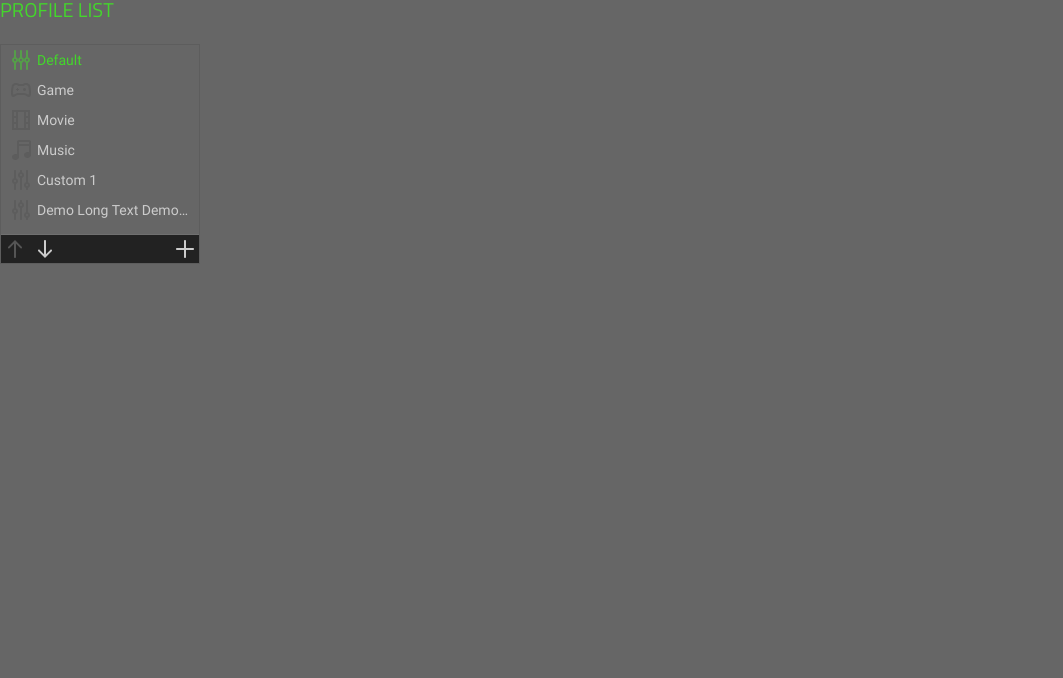
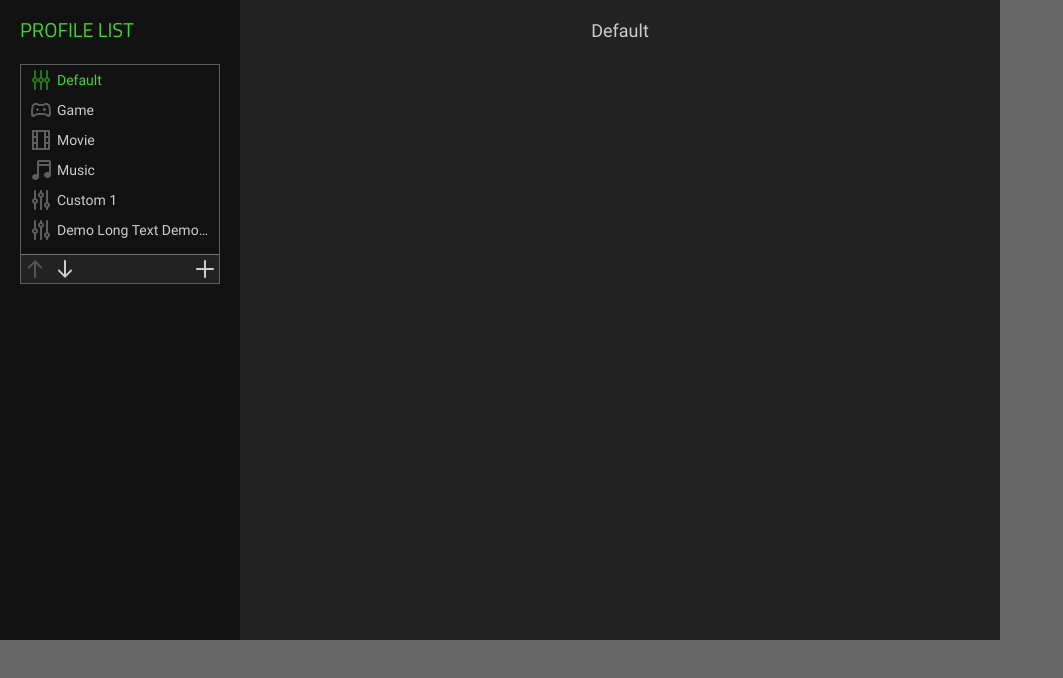
Before and after one commit to tzechong94/jstest, a React (Vite) app: page / in a window 1280 px wide. Shown: the top 678 px of the page, without its empty margins (0-1063 px from the left). Built offline with nearby package versions, Linux system fonts and the light colour scheme.

Commit message:
feat(flex): Sidebar and main screen css ok

```diff
--- a/src/App.jsx
+++ b/src/App.jsx
@@ -5,13 +5,18 @@ import Sidebar from "./components/Sidebar";
 
 function App() {
   return (
-    <>
-      <div className="main-container">
-        <div className="thx-wrapper flex">
-          <Sidebar />
+    <div className="main-container">
+      <div className="thx-wrapper flex">
+        <Sidebar />
+        <div className="thx-window">
+          <div className="sub-title flex">
+            <h1 id="eqTitle" className="eq-title">
+              Default
+            </h1>
+          </div>
         </div>
       </div>
-    </>
+    </div>
   );
 }
 
--- a/src/components/Sidebar.jsx
+++ b/src/components/Sidebar.jsx
@@ -1,14 +1,23 @@
 import { useEffect, useState } from "react";
-import { useSelector } from "react-redux";
+import { useSelector, useDispatch } from "react-redux";
+import { addProfile } from "../reducers/profileReducer";
 
 const Sidebar = () => {
   const profileArray = useSelector((state) => state.profileArray);
+  const dispatch = useDispatch();
 
-  const [activeProfile, setActiveProfile] = useState(null);
+  const [showDeleteConfirmation, setShowDeleteConfirmation] = useState(false);
+  const [activeProfile, setActiveProfile] = useState(
+    document.getElementById("profile1")
+  );
 
   useEffect(() => {
     setActiveProfile(document.getElementById("profile1"));
   }, []);
+
+  useEffect(() => {
+    console.log(showDeleteConfirmation);
+  }, [showDeleteConfirmation]);
 
   // getting array from redux slice
 
@@ -84,10 +93,17 @@ const Sidebar = () => {
     // checkUpDown();
   };
 
+  const handleAdd = () => {
+    dispatch(addProfile());
+  };
+
+  const handlePopup = (id) => {
+    setShowDeleteConfirmation(true);
+    console.log(id, " id");
+  };
+
   return (
-    <>
-      <div>
-        {" "}
+    <div className="thx-drawer flex">
       <div className="main-title">Profile List</div>
       <div id="profileWrapper" className="drawer-select flex">
         <div id="profileList" className="scrollable">
@@ -109,9 +125,13 @@ const Sidebar = () => {
           max="25"
         />
         <div className="toolbar flex">
-            <div className="icon add" id="profileAdd"></div>
+          <div className="icon add" id="profileAdd" onClick={handleAdd}></div>
           <div className="icon edit" id="profileEdit"></div>
-            <div className="icon delete" id="deleteIcon" />
+          <div
+            className="icon delete"
+            id="deleteIcon"
+            onClick={() => handlePopup(activeProfile.id)}
+          />
 
           <div
             className="icon down"
@@ -124,18 +144,19 @@ const Sidebar = () => {
             onClick={handleUp}
           ></div>
         </div>
+        {showDeleteConfirmation && (
           <div id="profileDelCfm" className="profile-del alert flex">
             <div className="title">delete eq</div>
             <div className="body-text t-center" id="delName">
-              delete eq
+              test
             </div>
             <div className="thx-btn" id="cfmDelete">
               delete
             </div>
           </div>
+        )}
       </div>
     </div>
-    </>
   );
 };
 
--- a/src/main.jsx
+++ b/src/main.jsx
@@ -6,7 +6,7 @@ import store from "./reducers/store";
 import { PersistGate } from "redux-persist/integration/react";
 import { persistStore } from "redux-persist";
 
-import "./index.css";
+// import "./index.css";
 
 import "./assets/css/main.css";
 import "./assets/css/tooltip.css";
--- a/src/reducers/profileReducer.js
+++ b/src/reducers/profileReducer.js
@@ -28,8 +28,13 @@ export const profileSlice = createSlice({
   name: "profile",
   initialState,
   reducers: {
-    addProfile: (state, action) => {
-      state.profileArray.push(action.payload);
+    addProfile: (state) => {
+      console.log("profile added");
+      state.profileArray.push({
+        name: "New Profile",
+        className: "custom",
+        id: state.profileArray.length + 1,
+      });
     },
     changeProfile: (state, action) => {
       state.profileArray.forEach((profile) => {
@@ -58,4 +63,5 @@ export const profileSlice = createSlice({
 
 export const { addProfile, changeProfile, editProfile, deleteProfile } =
   profileSlice.actions;
+
 export default profileSlice.reducer;
```
Lines whose indentation alone changed are shown as unchanged.
